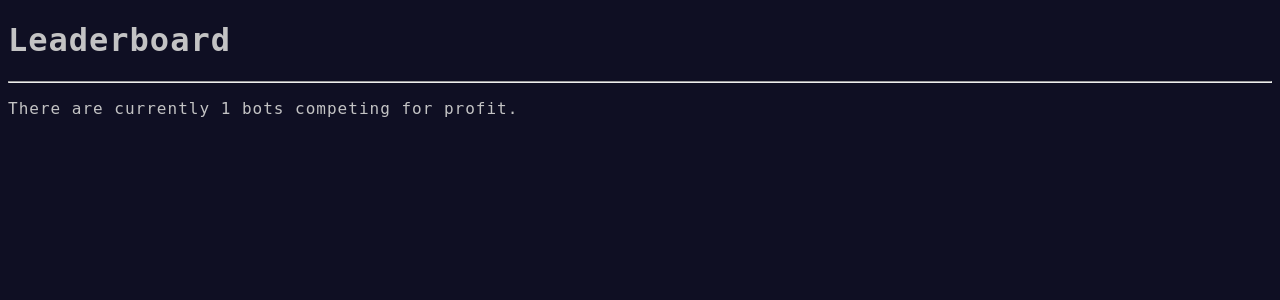
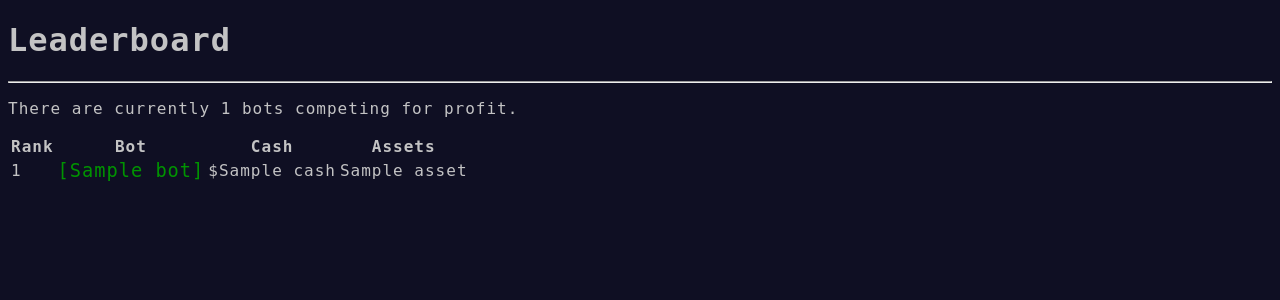
Before and after one commit to coding-kelps/finwar, a Python web app: template servers/rust-server/templates/leaderboard.html in a window 1280 px wide. Shown: the top 300 px of the page. Run offline with Jinja, Linux system fonts and the light colour scheme; the template is opened without the code that fills it: most values are stand-ins (such as "Sample title", 1, 10 or a date in 2020); some libraries are stand-ins or nearby versions.

Commit message:
style(market-server-rust): fix static asset path and update leaderboard template

```diff
--- a/servers/rust-server/templates/base.html
+++ b/servers/rust-server/templates/base.html
@@ -3,8 +3,7 @@
   <head>
     <title>{% block title %}Finwar - {{ title }}{% endblock %}</title>
     {% block head %}{% endblock %}
-    <script src="https://cdn.plot.ly/plotly-latest.min.js"></script>
-    <link rel="stylesheet" href="./static/css/style.css">
+    <link rel="stylesheet" href="/static/css/style.css">
   </head>
   <body>
     <div id="content">
--- a/servers/rust-server/templates/home.html
+++ b/servers/rust-server/templates/home.html
@@ -1,4 +1,5 @@
 {% extends "base.html" %} {% block title %}Home{% endblock %} {% block head %}
+<script src="https://cdn.plot.ly/plotly-latest.min.js"></script>
 <style>
     body {
         background: #111111;
@@ -42,7 +43,8 @@
         }
     }
 </style>
-{% endblock %} {% block content %}
+{% endblock %}
+{% block content %}
 <h1>Welcome to Finwar</h1>
 <hr />
 <p>
--- a/servers/rust-server/templates/leaderboard.html
+++ b/servers/rust-server/templates/leaderboard.html
@@ -1,11 +1,29 @@
-{% extends "base.html" %} {% block title %}Leaderboard{% endblock %}
-{% block head %}
-{% endblock %}
+{% extends "base.html" %}
+{% block title %}Leaderboard{% endblock %}
+{% block head %}{% endblock %}
 {% block content %}
 <h1>Leaderboard</h1>
 <hr />
-<p>
-    There are currently {{ total_bots }} bots competing for profit.
-    <br />
-</p>
+<p>There are currently {{ total_bots }} bots competing for profit.</p>
+
+<table>
+    <thead>
+        <tr>
+            <th>Rank</th>
+            <th>Bot</th>
+            <th>Cash</th>
+            <th>Assets</th>
+        </tr>
+    </thead>
+    <tbody>
+        {% for bot in bots %}
+        <tr>
+            <td>{{ loop.index }}</td>
+            <td><a href="/bot/{{ bot.id_short }}">{{ bot.name }}</a></td>
+            <td>${{ bot.cash }}</td>
+            <td>{{ bot.asset }}</td>
+        </tr>
+        {% endfor %}
+    </tbody>
+</table>
 {% endblock %}
```
